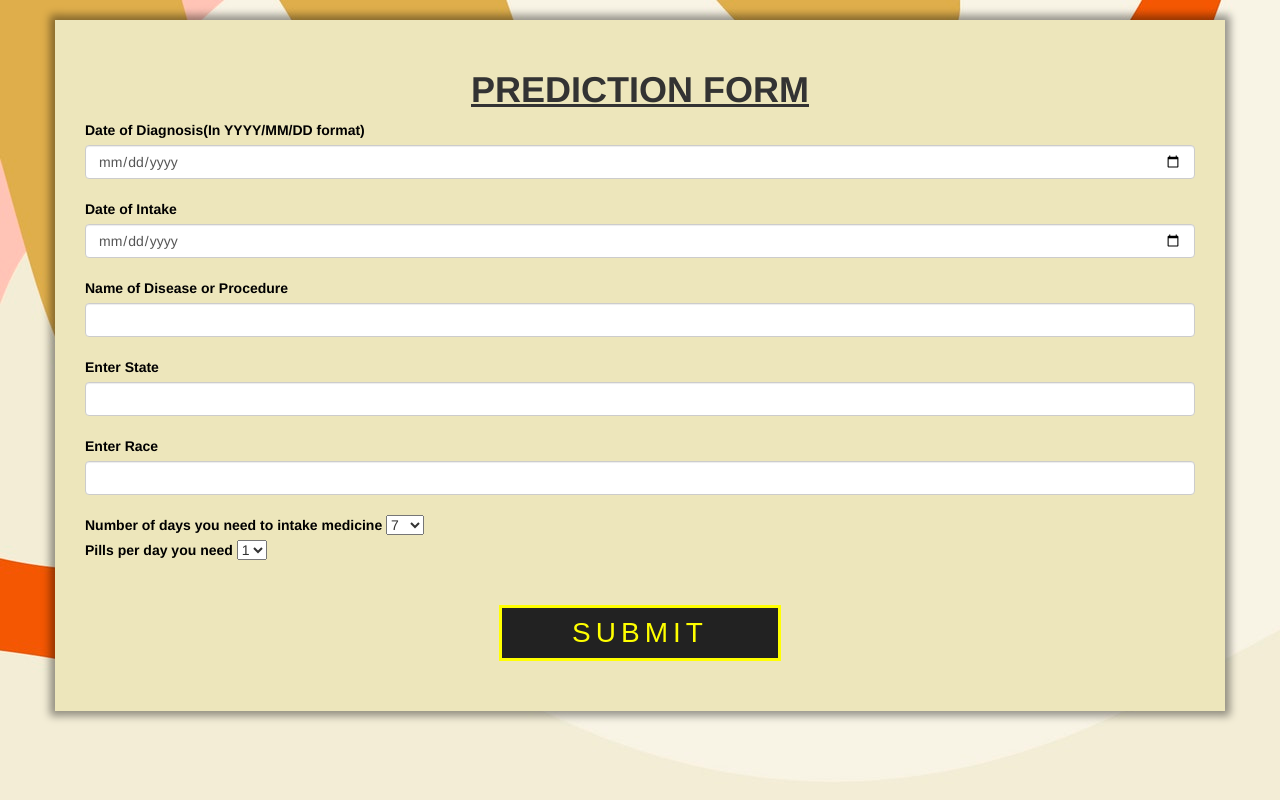
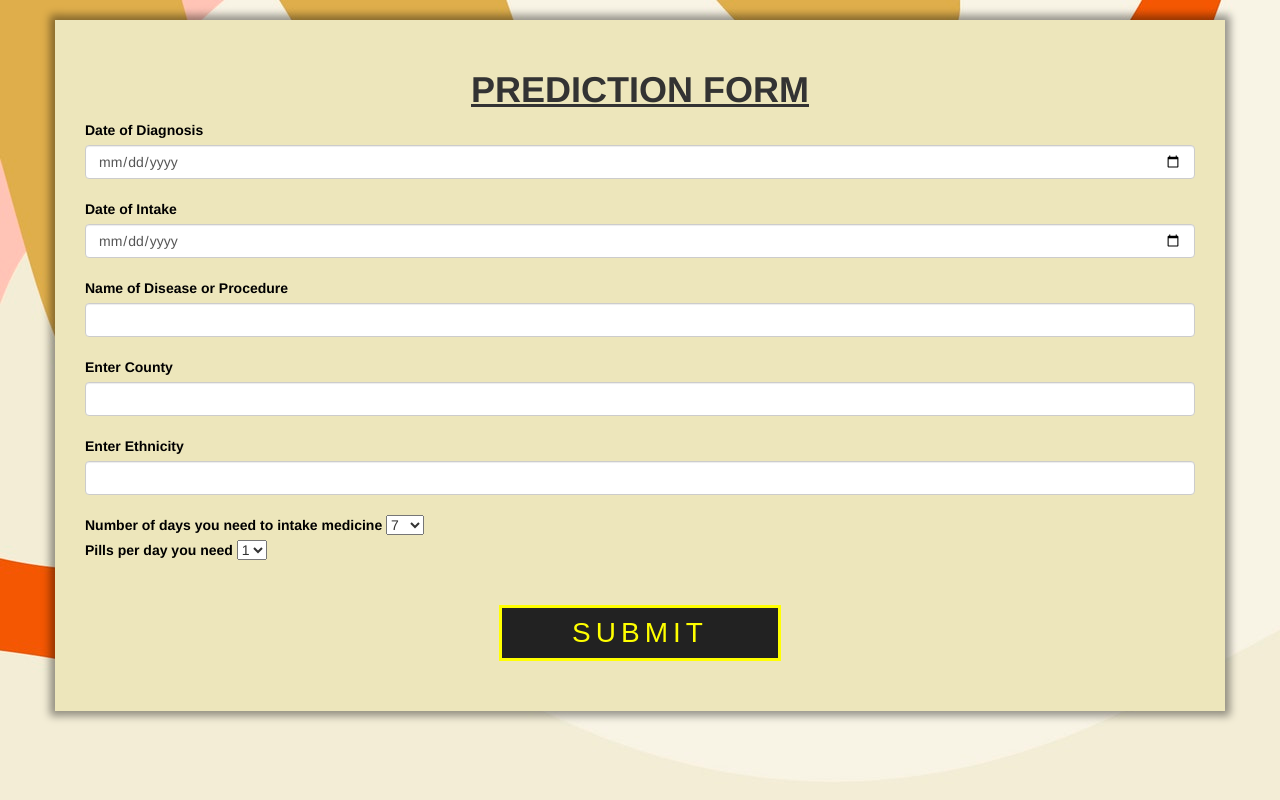
Before and after one commit to Sabarnna1/Electric_Coders_Optum, a plain HTML site: page form.html in a window 1280 px wide. Drawn offline with nearby package versions, Linux system fonts and the light colour scheme.

Commit message:
Update form.html

```diff
--- a/form.html
+++ b/form.html
@@ -156,7 +156,7 @@
 		<div class="row"><br>
 			<form class="form1" id="form">
 				<h1 align="center"><b><u>PREDICTION FORM</b></u></h1>
-				<label style=" color:black;" >Date of Diagnosis(In YYYY/MM/DD format)</label>
+				<label style=" color:black;" >Date of Diagnosis</label>
 				<input
 				class="form-control" type="date" name="Date_of_Diagnosis" id='Date_of_Diagnosis'  />
 				<br>
@@ -173,12 +173,12 @@
 				type="text"
 				name="name_of_disease"
 				/><br>
-				<label  style=" color:black;" for="Location">Enter State </label>
+				<label  style=" color:black;" for="Location">Enter County </label>
 				<input
 				class="form-control"
 				type="text"
 				name="Enter State"
-				/><br><label  style=" color:black;" for="Race">Enter Race</label>
+				/><br><label  style=" color:black;" for="Race">Enter Ethnicity</label>
 				<input
 				class="form-control"
 				type="text"
```
